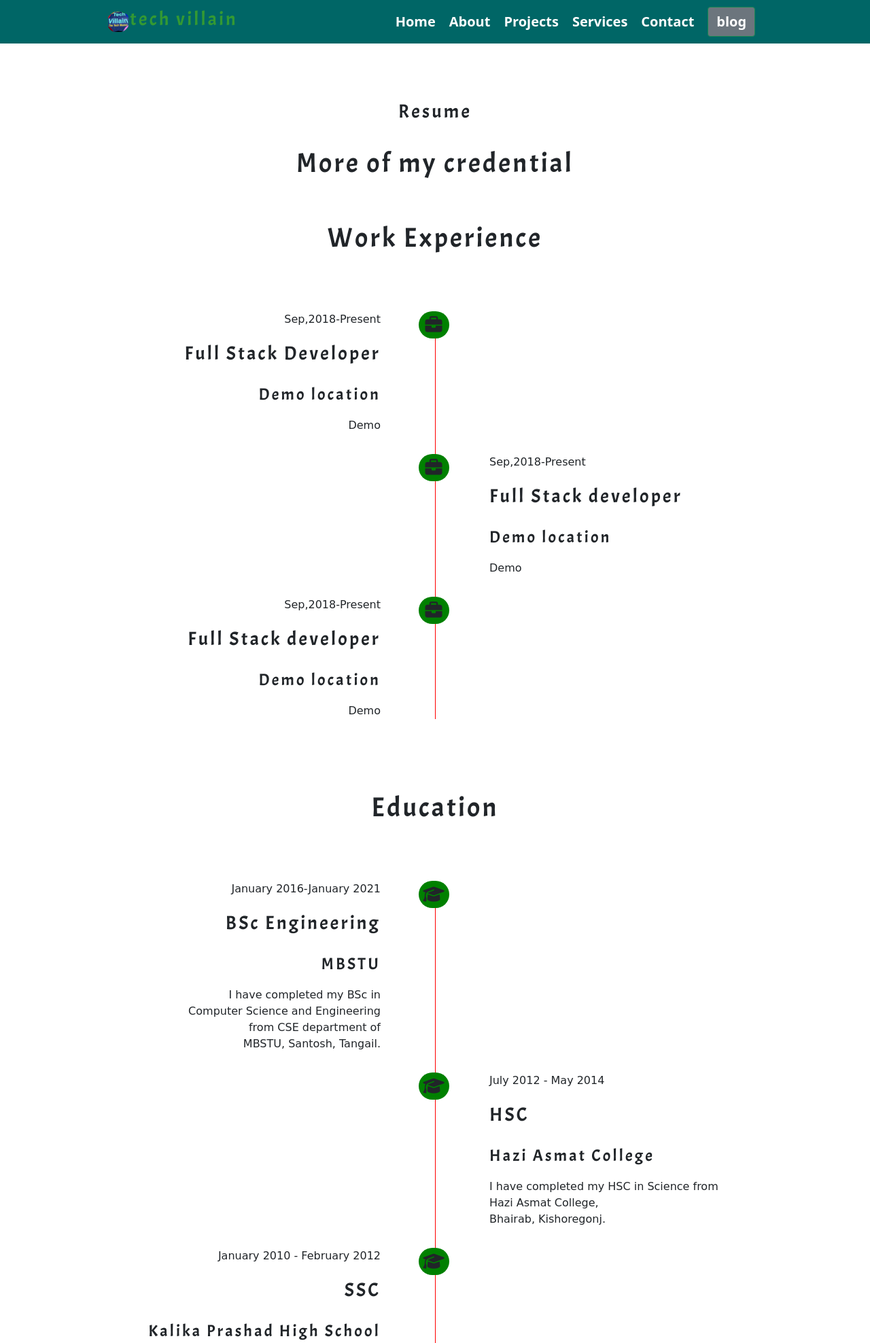
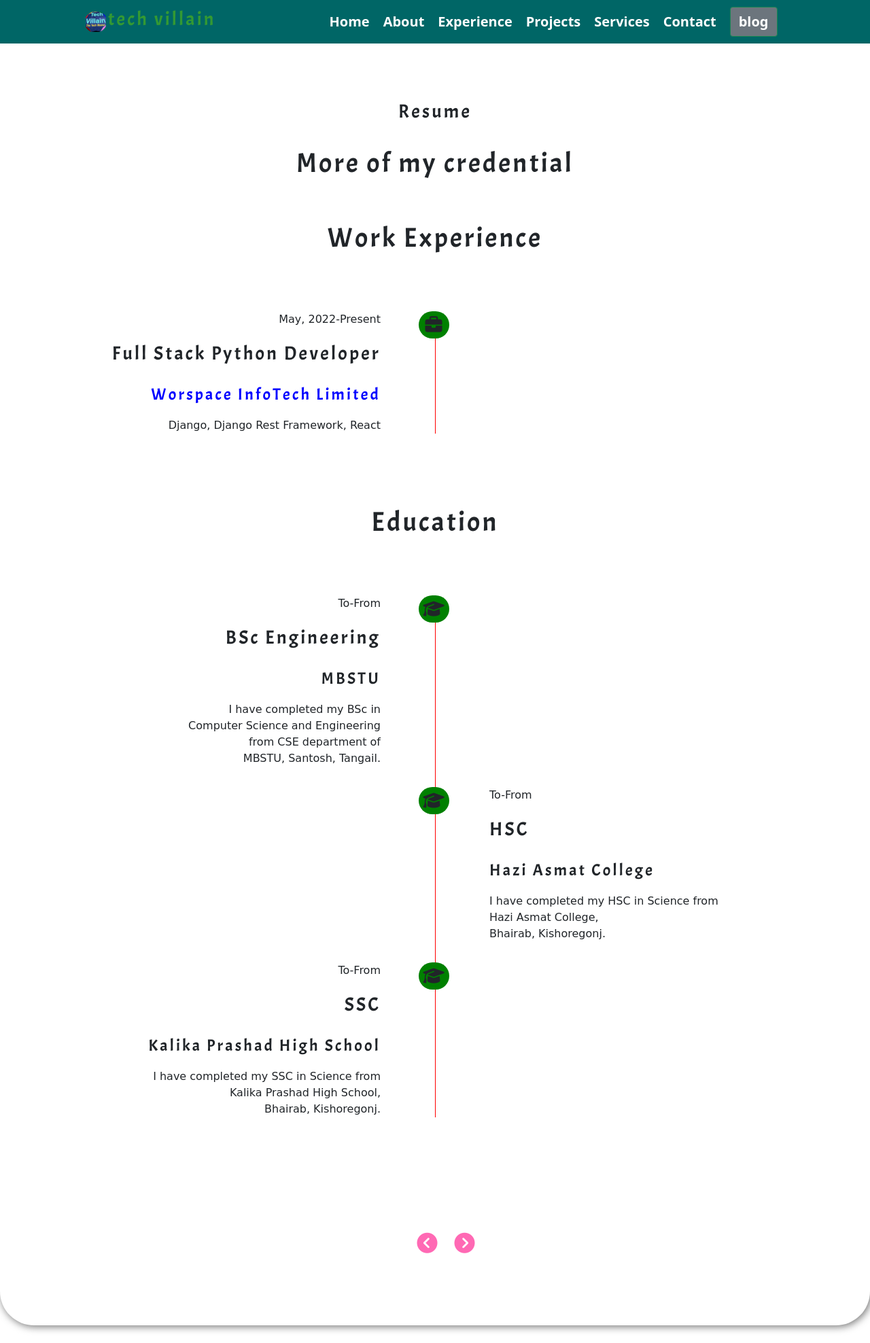
Before and after one commit to MahmudJewel/Django_portfolio, a Django app: page /experience in a window 1280 px wide. Shown: the top 1976 px of the page at 68% size. Run offline with Django 3.2, Linux system fonts and the light colour scheme; some libraries are stand-ins or nearby versions; some web fonts are replaced.

Commit message:
workexperience added

```diff
--- a/templates/Experience.html
+++ b/templates/Experience.html
@@ -38,25 +38,25 @@
 						<div class="details">
 							<div class="company">
 								<i class="fa fa-briefcase icon"></i>
-								<span>Sep,2018-Present</span>
-								<h3>Full Stack Developer</h3>
-								<h4>Demo location</h4>
-								<p>Demo</p>
+								<span>May, 2022-Present</span>
+								<h3>Full Stack Python Developer</h3>
+								<a href="https://www.workspaceit.com/" target="_blank" style="text-decoration: none; color: blue;"><h4>Worspace InfoTech Limited</h4></a>
+								<p>Django, Django Rest Framework, React</p>
 							</div>
-							<div class="company">
+							<!-- <div class="company">
 								<i class="fa fa-briefcase icon"></i>
 								<span>Sep,2018-Present</span>
 								<h3>Full Stack developer</h3>
 								<h4>Demo location</h4>
 								<p>Demo</p>
-							</div>
-							<div class="company">
+							</div> -->
+							<!-- <div class="company">
 								<i class="fa fa-briefcase icon"></i>
 								<span>Sep,2018-Present</span>
 								<h3>Full Stack developer</h3>
 								<h4>Demo location</h4>
 								<p>Demo</p>
-							</div>
+							</div> -->
 						</div>
 					</div>
 
@@ -69,21 +69,24 @@
 						<div class="details">
 							<div class="company">
 								<i class="fa fa-graduation-cap icon"></i>
-								<span>January 2016-January 2021</span>
+								<!-- <span>January 2016-January 2021</span> -->
+								<span>To-From</span>
 								<h3>BSc Engineering</h3>
 								<h4>MBSTU</h4>
 								<p>I have completed my BSc in<br> Computer Science and Engineering <br>from CSE department of <br>MBSTU, Santosh, Tangail.</p>
 							</div>
 							<div class="company">
 								<i class="fa fa-graduation-cap icon"></i>
-								<span>July 2012 - May 2014</span>
+								<!-- <span>July 2012 - May 2014</span> -->
+								<span>To-From</span>
 								<h3>HSC</h3>
 								<h4>Hazi Asmat College</h4>
 								<p>I have completed my HSC in Science from<br> Hazi Asmat College, <br>Bhairab, Kishoregonj.</p>
 							</div>
 							<div class="company">
 								<i class="fa fa-graduation-cap icon"></i>
-								<span>January 2010 - February 2012</span>
+								<!-- <span>January 2010 - February 2012</span> -->
+								<span>To-From</span>
 								<h3>SSC</h3>
 								<h4>Kalika Prashad High School</h4>
 								<p>I have completed my SSC in Science from<br> Kalika Prashad High School, <br>Bhairab, Kishoregonj.</p>
--- a/templates/nav.html
+++ b/templates/nav.html
@@ -13,9 +13,9 @@
         <div class="nav_right rm_nav">
             <div ><a href="/" class="{% if request.path == '/' %}active{% endif %}" >Home</a></div>
             <div ><a href="/about" class="{% if 'about' in request.path %}active{% endif %}">About</a></div>
-        <!--
+
             <div ><a href="/experience">Experience</a></div>
-        -->
+
             <div><a href="/portfolio" class="{% if 'portfolio' in request.path %}active{% endif %}">Projects</a></div>
             <div><a href="/services" class="{% if 'services' in request.path %}active{% endif %}">Services</a></div>
             <div><a href="/contact" class="{% if 'contact' in request.path %}active{% endif %}">Contact</a></div>
```
